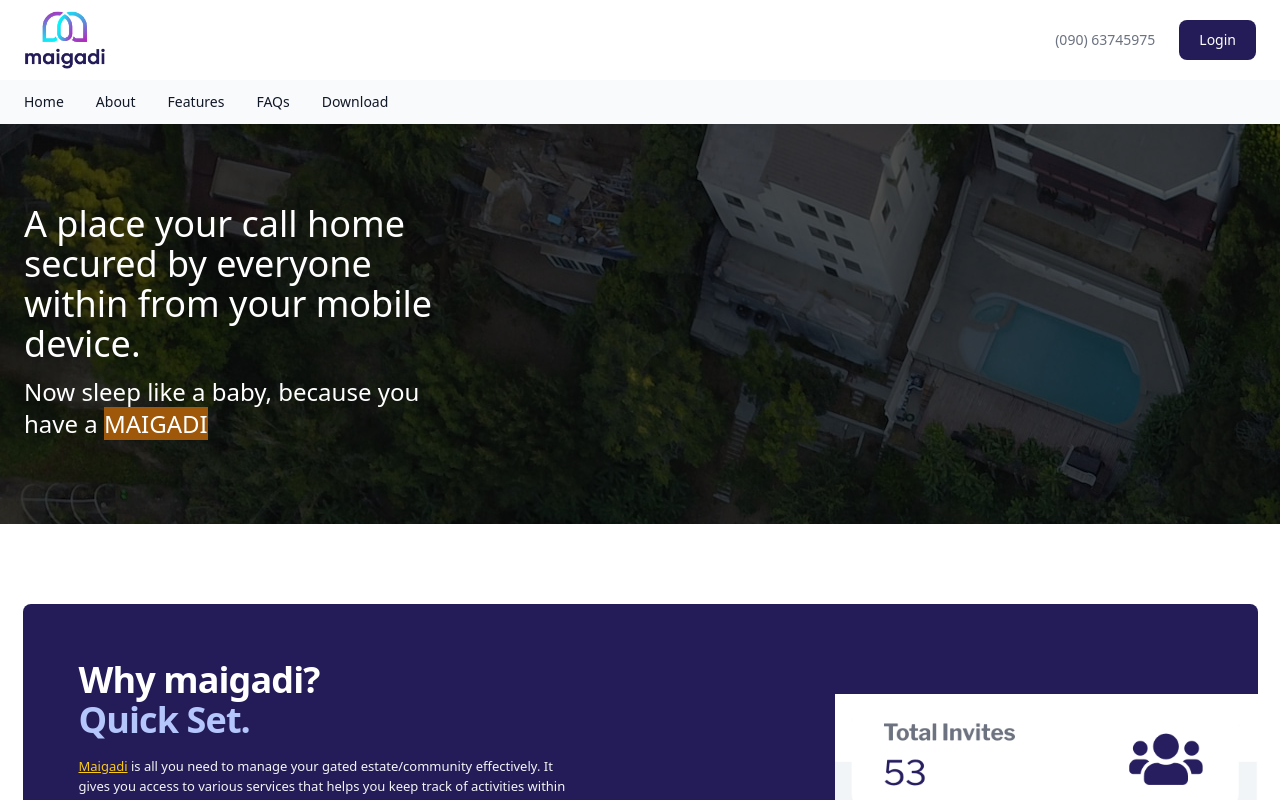
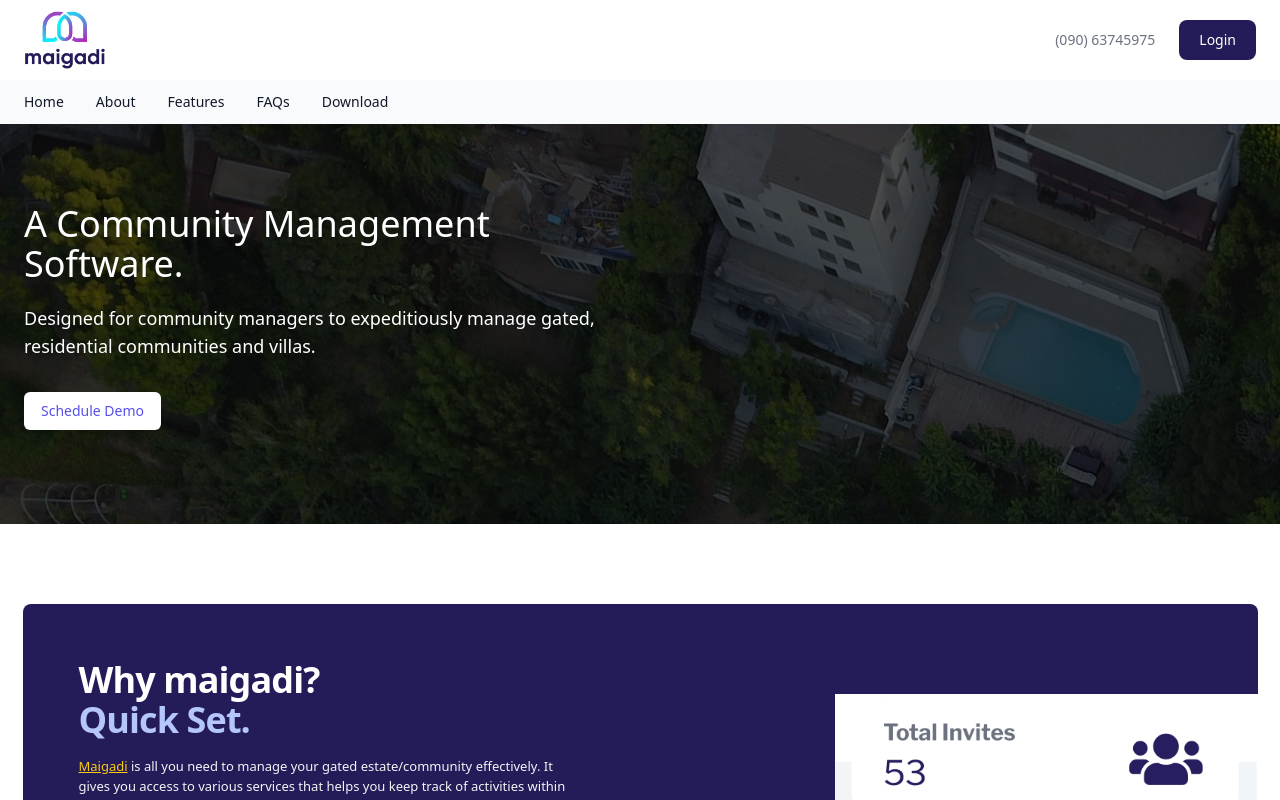
Before and after one commit to jibabs1/SIMAJ, a Next.js app: page / in a window 1280 px wide. Shown: the top 800 px of the page. Built offline with nearby package versions, Linux system fonts and the light colour scheme.

Commit message:
hero fix

```diff
--- a/components/Hero.tsx
+++ b/components/Hero.tsx
@@ -14,18 +14,29 @@ export default function Hero({}: Props) {
         className="w-full h-full"
         style={{ backgroundColor: "rgba(0,0,0,0.7)" }}
       >
-        <div className="mx-auto py-20" style={{ maxWidth: 1232 }}>
-          <div className="grid grid-cols-3">
-            <div className="space-y-3">
+        <div
+          className="mx-auto py-10 lg:py-20 px-10 lg:px-0"
+          style={{ maxWidth: 1232 }}
+        >
+          <div className="grid grid-cols-2 lg:grid-col-3">
+            <div className="space-y-5">
               <h1 className="text-4xl text-white">
-                A place your call home secured by everyone within from your
-                mobile device.
+                A Community Management Software.
               </h1>
 
-              <h2 className="text-white text-2xl">
-                Now sleep like a baby, because you have a{" "}
-                <span className="uppercase bg-yellow-600">Maigadi</span>
+              <h2 className="text-white text-lg">
+                Designed for community managers to expeditiously manage gated,
+                residential communities and villas.
               </h2>
+
+              <div className="mt-10 pt-3 inline-flex rounded-md shadow">
+                <a
+                  href="#"
+                  className="inline-flex items-center justify-center rounded-md border border-transparent bg-white px-4 py-2 text-sm font-medium text-indigo-600 hover:bg-indigo-50"
+                >
+                  Schedule Demo
+                </a>
+              </div>
             </div>
           </div>
         </div>
```
